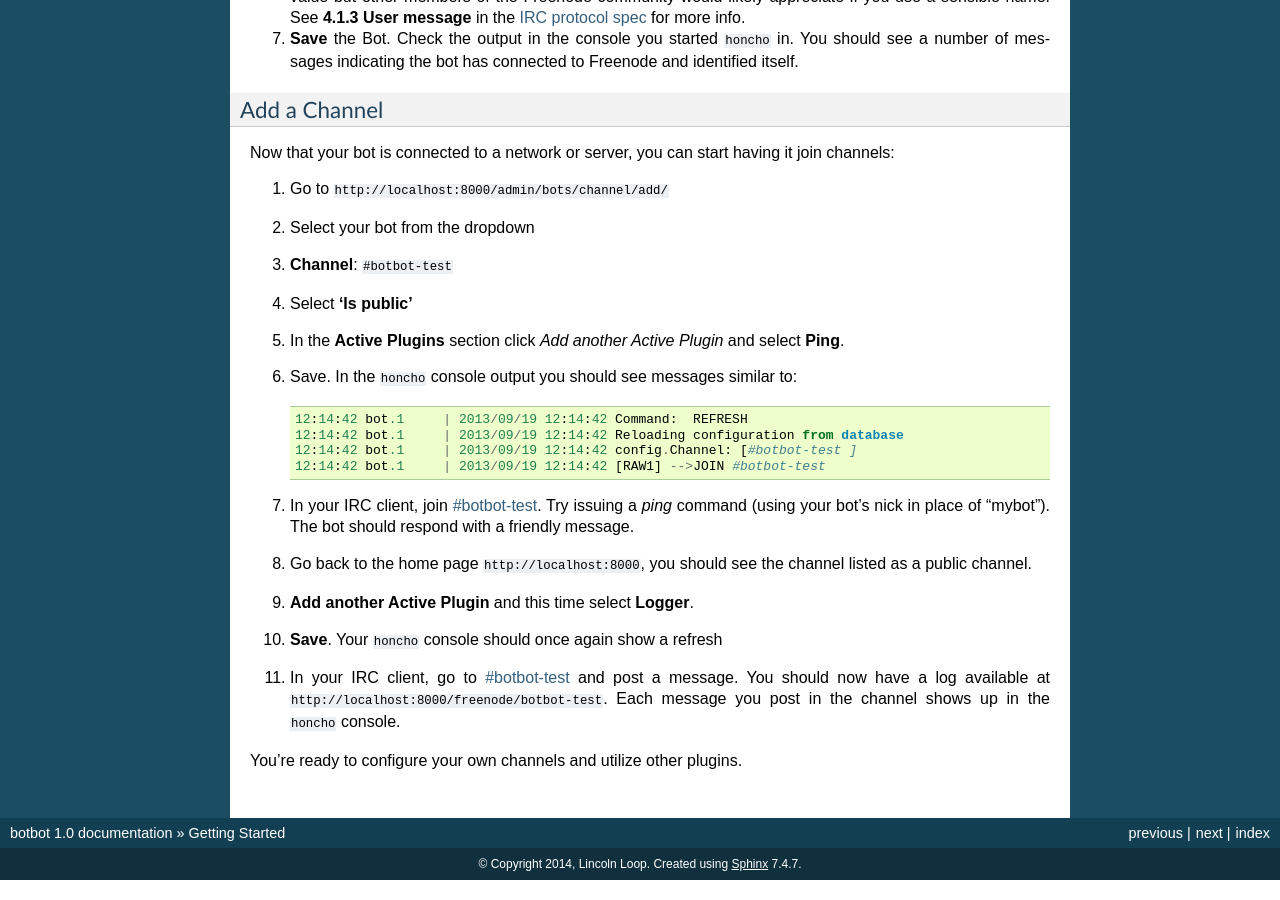
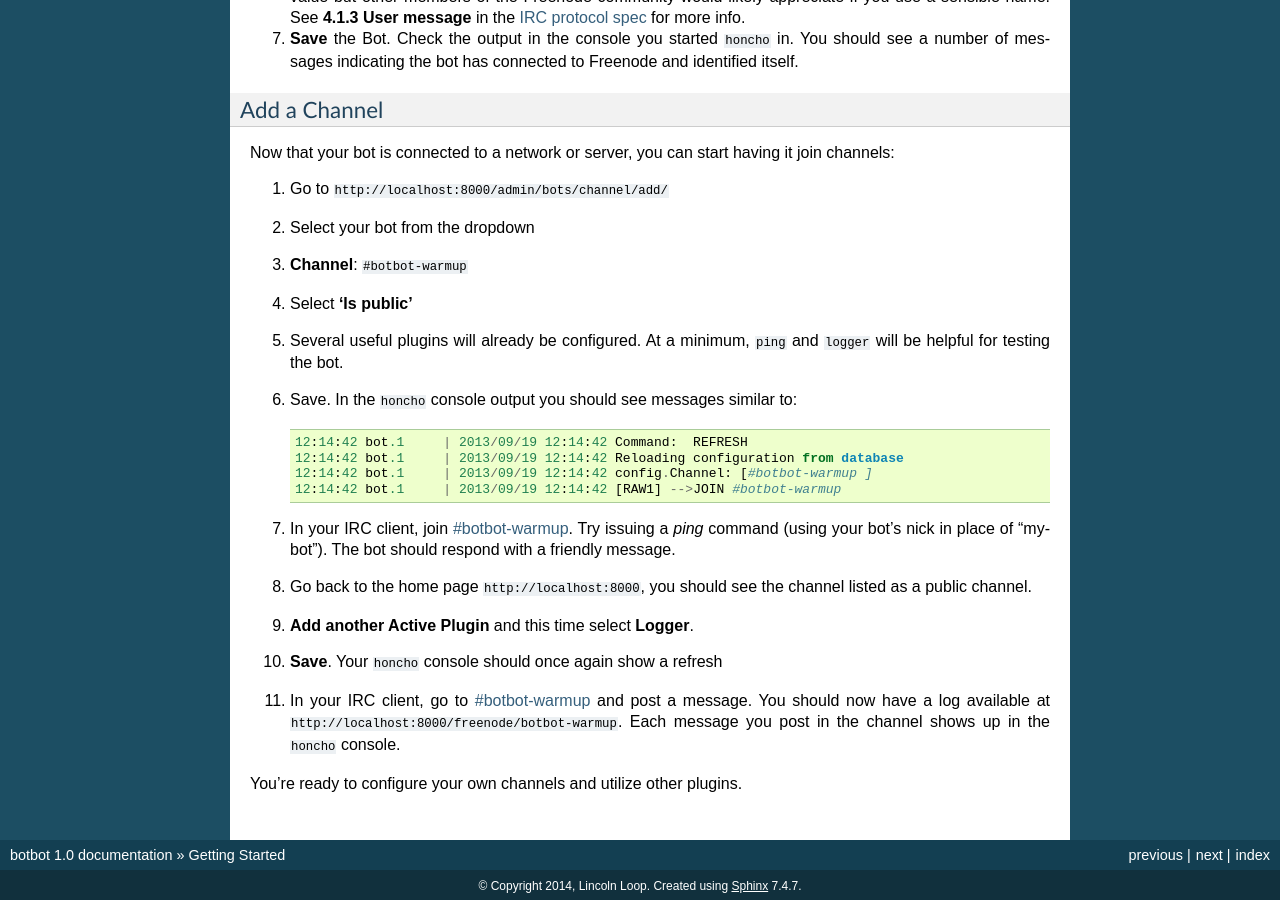
Before and after one commit to BotBotMe/botbot-web, a Sphinx documentation site: the page built from docs/getting_started.rst, in a window 1280 px wide and 900 px high, scrolled down 699 px. Built offline with Sphinx 7.4.7, drawn with Linux system fonts in a browser that asks for light colours.

Commit message:
Updates docs to match current state of the site; use #botbot-warmup for now #31

```diff
--- a/docs/getting_started.rst
+++ b/docs/getting_started.rst
@@ -42,21 +42,21 @@ Now that your bot is connected to a network or server, you can start having it j
 
 1. Go to ``http://localhost:8000/admin/bots/channel/add/``
 2. Select your bot from the dropdown
-3. **Channel**: ``#botbot-test``
+3. **Channel**: ``#botbot-warmup``
 4. Select **'Is public'**
-5. In the **Active Plugins** section click *Add another Active Plugin* and select **Ping**.
+5. Several useful plugins will already be configured. At a minimum, ``ping`` and ``logger`` will be helpful for testing the bot.
 6. Save. In the ``honcho`` console output you should see messages similar to::
 
     12:14:42 bot.1     | 2013/09/19 12:14:42 Command:  REFRESH
     12:14:42 bot.1     | 2013/09/19 12:14:42 Reloading configuration from database
-    12:14:42 bot.1     | 2013/09/19 12:14:42 config.Channel: [#botbot-test ]
-    12:14:42 bot.1     | 2013/09/19 12:14:42 [RAW1] -->JOIN #botbot-test
+    12:14:42 bot.1     | 2013/09/19 12:14:42 config.Channel: [#botbot-warmup ]
+    12:14:42 bot.1     | 2013/09/19 12:14:42 [RAW1] -->JOIN #botbot-warmup
 
-7. In your IRC client, join `#botbot-test <irc://irc.freenode.net:6667/botbot-test>`_. Try issuing a `ping` command (using your bot's nick in place of "mybot"). The bot should respond with a friendly message.
+7. In your IRC client, join `#botbot-warmup <irc://irc.freenode.net:6667/botbot-warmup>`_. Try issuing a `ping` command (using your bot's nick in place of "mybot"). The bot should respond with a friendly message.
 8. Go back to the home page ``http://localhost:8000``, you should see the channel listed as a public channel.
 9. **Add another Active Plugin** and this time select **Logger**.
 10. **Save**.  Your ``honcho`` console should once again show a refresh
-11. In your IRC client, go to `#botbot-test <irc:irc.freenode.net:6667/botbot-test>`_ and post a message. You should now have a log available at ``http://localhost:8000/freenode/botbot-test``. Each message you post in the channel shows up in the ``honcho`` console.
+11. In your IRC client, go to `#botbot-warmup <irc:irc.freenode.net:6667/botbot-warmup>`_ and post a message. You should now have a log available at ``http://localhost:8000/freenode/botbot-warmup``. Each message you post in the channel shows up in the ``honcho`` console.
 
 
 .. warning:
```
